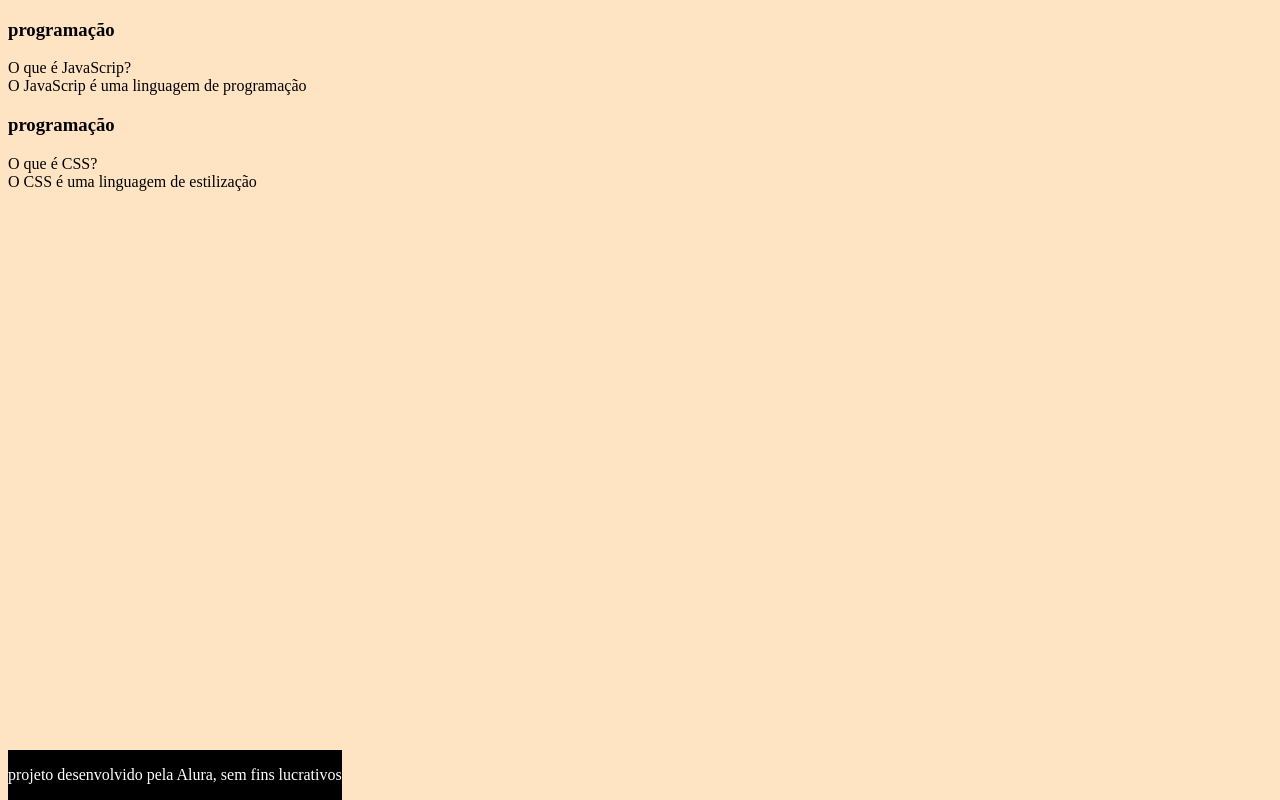
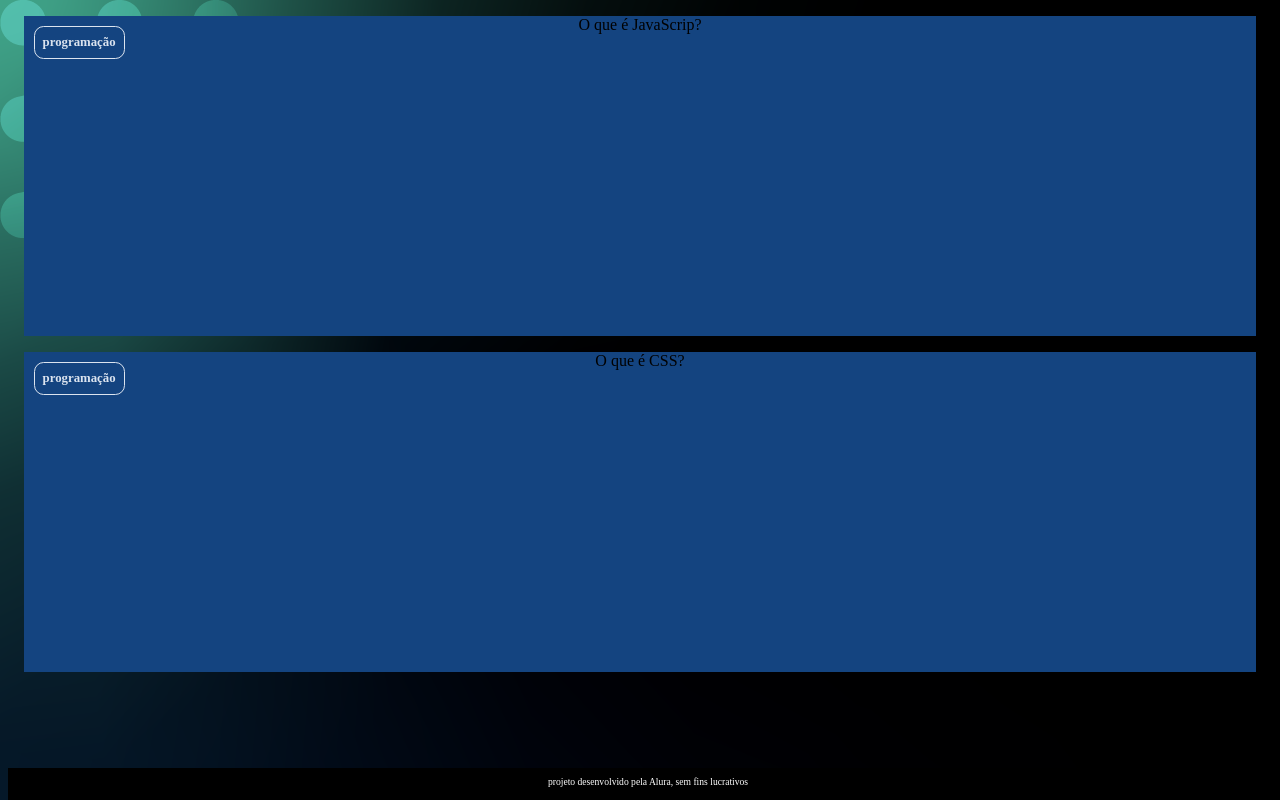
Before and after one commit to guilhermevicentin/3trimestre, a plain HTML site: page 3trimestre-main/3trimestre-main/index.html in a window 1280 px wide. Drawn offline with Linux system fonts and the light colour scheme.

Commit message:
Add files via upload

```diff
--- /dev/null
+++ b/3trimestre-main/3trimestre-main/3trimestre-main/3trimestre-main/assets/style.css
@@ -0,0 +1,56 @@
+body{
+    background: url('img/bg-desktop.webp');
+    font-family: Bai Jamjuree;
+}
+
+#container {
+    display: flex;
+}
+
+.cartao{
+    margin: 1rem 1rem;
+    background-color: aqua;
+    height: 20rem;
+    flex-grow: 1;
+    flex-basis: calc(33% - 6rem);
+}
+
+.cartao__conteudo {
+    text-align: center;
+    background-color: aquamarine;
+    height: 100%;
+}
+
+.cartao__conteudo h3 {
+    background-color: tomato;
+    text-align: left;
+    padding: 0.5rem;
+    position: absolute;
+    margin: 0.6rem;
+    border-radius: 0.6rem;
+    font-size: 1vw;
+}
+
+
+
+
+
+
+
+
+
+
+footer{
+    background-color: black;
+    color: white;
+    position: fixed;
+    bottom: 0;
+    width: 100%;
+    height: 2rem;
+}
+
+footer p {
+    text-align: center;
+    font-size: 0.6rem;
+    margin-top: 0.5rem;
+}
--- a/3trimestre-main/3trimestre-main/3trimestre-main/assets/style.css
+++ b/3trimestre-main/3trimestre-main/3trimestre-main/assets/style.css
@@ -1,56 +1,10 @@
 body{
-    background: url('img/bg-desktop.webp');
-    font-family: Bai Jamjuree;
+    background-color: bisque;
 }
-
-#container {
-    display: flex;
-}
-
-.cartao{
-    margin: 1rem 1rem;
-    background-color: aqua;
-    height: 20rem;
-    flex-grow: 1;
-    flex-basis: calc(33% - 6rem);
-}
-
-.cartao__conteudo {
-    text-align: center;
-    background-color: aquamarine;
-    height: 100%;
-}
-
-.cartao__conteudo h3 {
-    background-color: tomato;
-    text-align: left;
-    padding: 0.5rem;
-    position: absolute;
-    margin: 0.6rem;
-    border-radius: 0.6rem;
-    font-size: 1vw;
-}
-
-
-
-
-
-
-
-
-
 
 footer{
     background-color: black;
     color: white;
     position: fixed;
     bottom: 0;
-    width: 100%;
-    height: 2rem;
 }
-
-footer p {
-    text-align: center;
-    font-size: 0.6rem;
-    margin-top: 0.5rem;
-}
--- a/3trimestre-main/3trimestre-main/assets/style.css
+++ b/3trimestre-main/3trimestre-main/assets/style.css
@@ -1,10 +1,91 @@
-body{
-    background-color: bisque;
+:root {
+    --text-color: #DBE4EF;
+    --card-front-color: #144480;
+    --card-back-color: #00F4BF;
 }
 
-footer{
+body {
+    background: url('img/bg-desktop.webp');
+    font-family: Bai Jamjuree;
+}
+
+#container {
+    display: flex;
+}
+
+.cartao {
+    margin: 1rem 1rem;
+    height: 20rem;
+    flex-grow: 1;
+    flex-basis: calc(33% - 6rem);
+}
+
+.cartao__conteudo {
+    background-color: var(--card-front-color);
+    text-align: center;
+    /* background-color: aquamarine; */
+    height: 100%;
+    transform-style: preserve-3d;
+    transition: transform 300ms ease-in-out;
+}
+
+.cartao__conteudo h3 {
+    color: var(--text-color);
+    border: 1px solid var(--text-color);
+    text-align: left;
+    padding: 0.5rem;
+    position: absolute;
+    margin: 0.6rem;
+    border-radius: 0.6rem;
+    font-size: 1vw;
+    backface-visibility: hidden;
+}
+
+.cartao__conteudo p {
+    margin-top: 1rem;
+    padding: 2rem;
+    margin-top: 5rem;
+}
+
+.cartao__conteudo__pergunta p {
+    color: var(--text-color);
+    font-weight: 500;
+}
+
+.cartao__conteudo__resposta p {
+    color: var(--card-back-color);
+    font-weight: 700;
+}
+
+footer {
     background-color: black;
     color: white;
     position: fixed;
     bottom: 0;
+    width: 100%;
+    height: 2rem;
 }
+
+footer p {
+    text-align: center;
+    font-size: 0.6rem;
+    margin-top: 0.5rem;
+}
+
+
+
+.cartao:hover .cartao__conteudo {
+    transform: rotateY(180deg);
+}
+
+.cartao__conteudo__pergunta,
+.cartao__conteudo__resposta {
+    backface-visibility: hidden;
+    position: absolute;
+    height: 100%;
+    width: 100%;
+}
+
+.cartao__conteudo__resposta {
+    transform: rotateY(180deg);
+}
```
Also changed, not shown: 3trimestre-main/3trimestre-main/3trimestre-main/index.html (+6 -18 lines), 3trimestre-main/3trimestre-main/3trimestre-main/3trimestre-main/assets/img/bg-desktop.webp (added), 3trimestre-main/3trimestre-main/3trimestre-main/3trimestre-main/assets/img/bg-mobile.webp (added), 3trimestre-main/3trimestre-main/3trimestre-main/3trimestre-main/assets/img/bg-tablet.webp (added), 3trimestre-main/3trimestre-main/3trimestre-main/3trimestre-main/index.html (renamed from 3trimestre-main/index.html), 3trimestre-main/3trimestre-main/assets/img/bg-desktop.webp (added), 3trimestre-main/3trimestre-main/assets/img/bg-mobile.webp (added), 3trimestre-main/3trimestre-main/assets/img/bg-tablet.webp (added), 3 other files.
